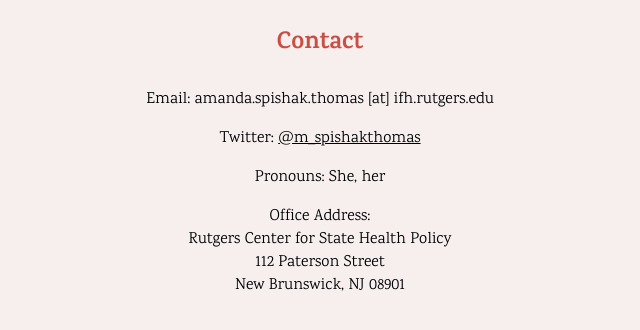
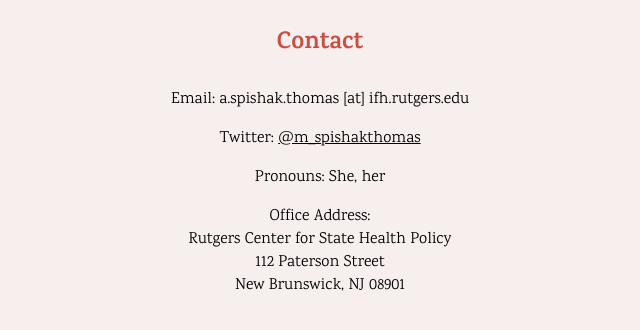
Before and after one commit to emspishak/ericspishak.com, a PHP site: page /contact/ in a window 1280 px wide. Shown: the part 94-424 px from the top of the page, without its empty margins (320-960 px from the left). Run offline with PHP 8.4, Linux system fonts and the light colour scheme.

Commit message:
Update email address.

```diff
--- a/root/var/www/aspishakthomas.com/contact/index.php
+++ b/root/var/www/aspishakthomas.com/contact/index.php
@@ -6,7 +6,7 @@ top(Page::CONTACT);
   <h3>Contact</h3>
 
   <p>
-    Email: amanda.spishak.thomas [at] ifh.rutgers.edu
+    Email: a.spishak.thomas [at] ifh.rutgers.edu
   </p>
 
   <p>
```
